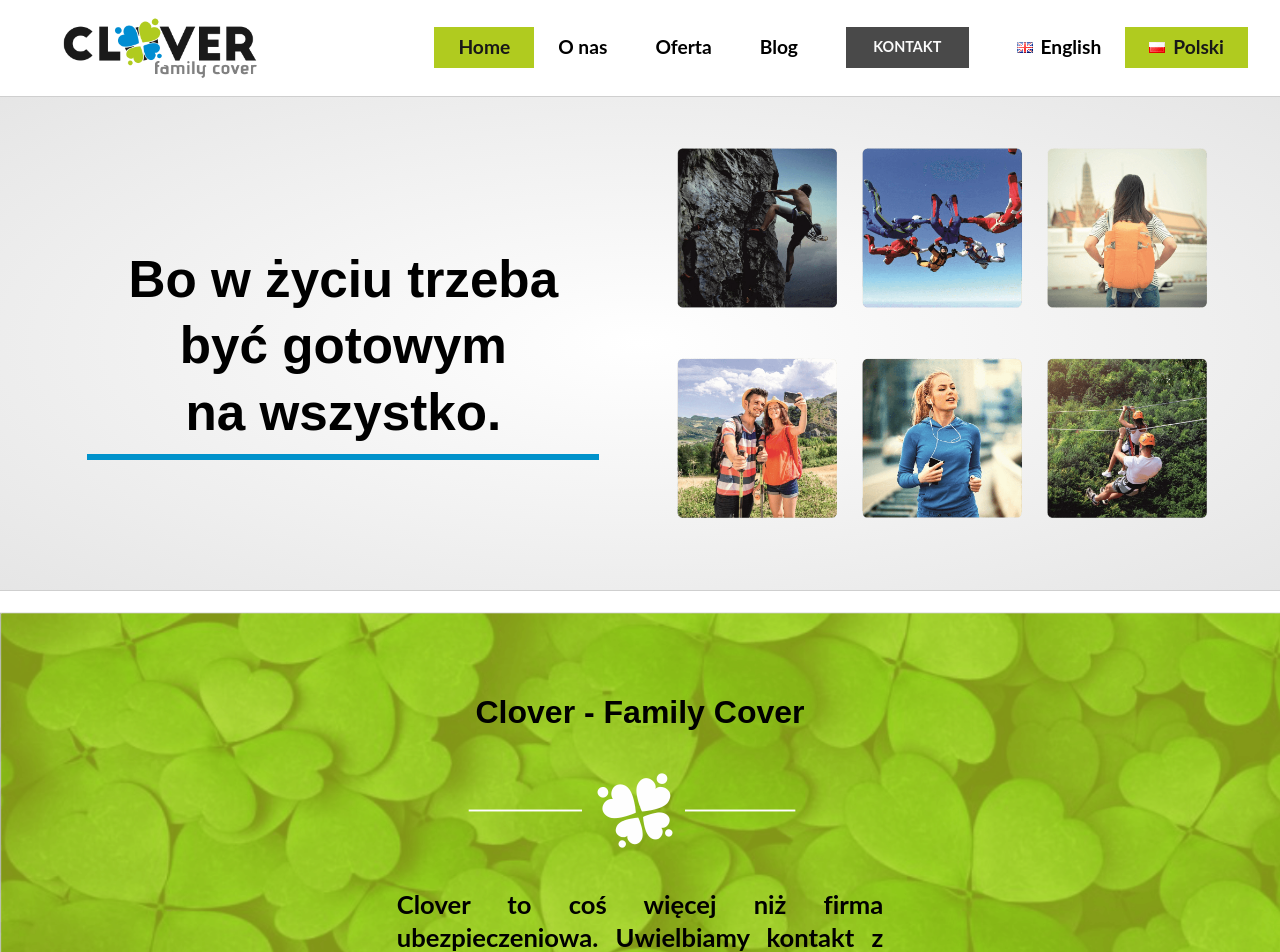
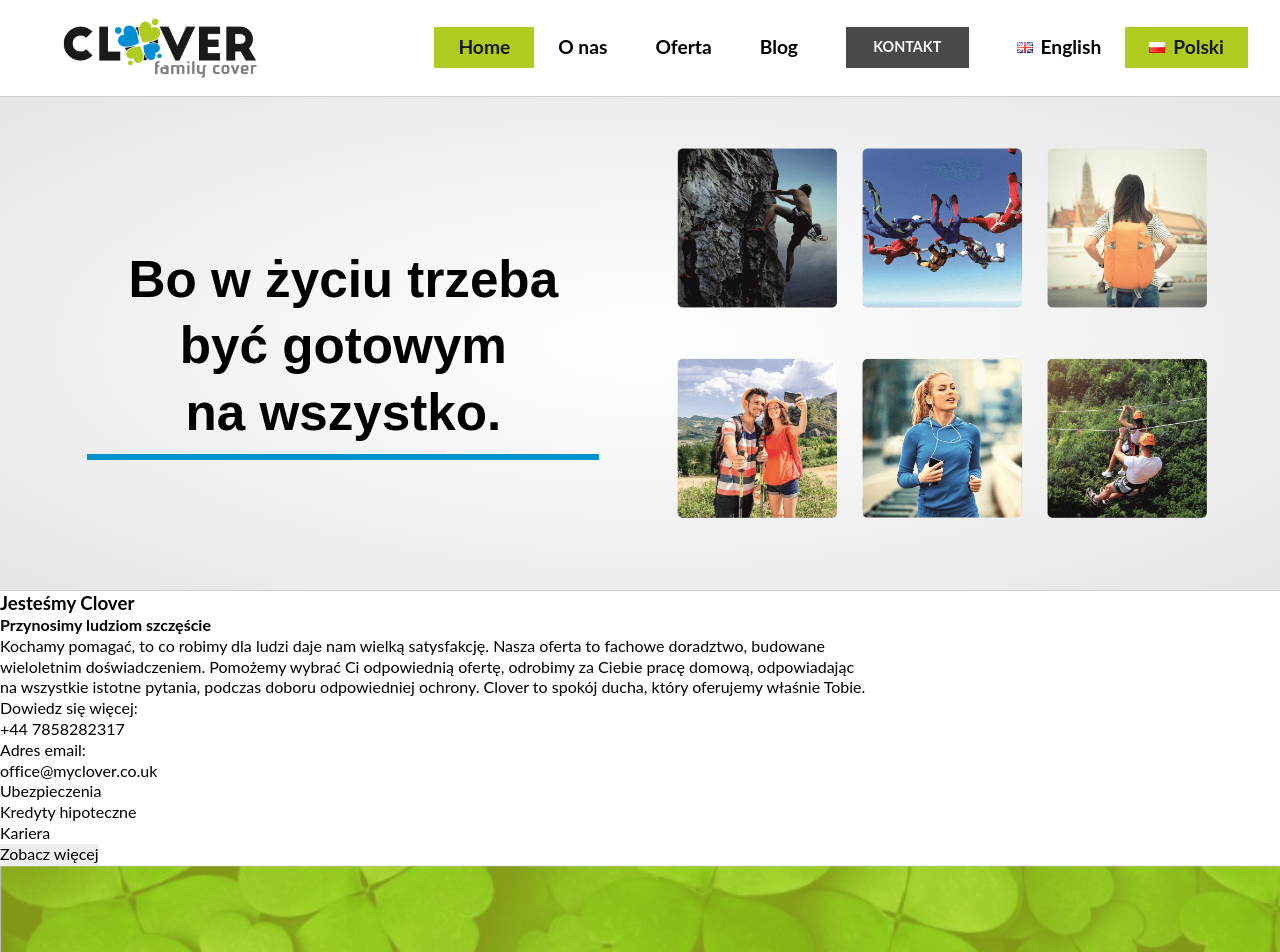
Before and after one commit to TZ-fn/MyClover, a React (Vite) app: page / in a window 1280 px wide. Shown: the top 952 px of the page. Built offline with nearby package versions, Linux system fonts and the light colour scheme; a web font is replaced by a local one.

Commit message:
feat: add text to the AboutSection, fix errors in the translations

```diff
--- a/src/assets/translations/englishTranslation.ts
+++ b/src/assets/translations/englishTranslation.ts
@@ -35,16 +35,16 @@ const englishTranslation = {
       heroOneText: "We are next to You, whenever you need us.",
       heroTwoText: "In life you should be prepared for everything.",
       aboutSection: {
-        header: "We are Clover",
-        subHeader: "We bring people happiness",
+        header: "Jesteśmy Clover",
+        subHeader: "Przynosimy ludziom szczęście",
         mainText:
-          "Kochamy pomagac, to co robimy dla ludzi daje nam wielką satysfakcję. Nasza oferta to fachowe doradztwo, budowane wieloletnim doświadczeniem. Pomożemy wybrać Ci odpowiednią ofertę, odrobimy za Ciebie pracę domową, odpowiadając na wszystkie istotne pytania, podczas doboru odpowiedniej ochrony. Clover to spokój ducha, który oferujemy właśnie Tobie.",
-        learnMore: "Learn more:",
-        emailAddress: "Email address:",
-        iconInsurances: "Insurances",
-        iconMortgages: "Mortgages",
-        iconCareer: "Career",
-        seeMoreBtn: "See more",
+          "We love helping, what we do for people gives us great satisfaction. Our offer is professional advice based on many years of experience. We will help you choose the right offer, we will do your homework for you, answering all important questions when choosing the right protection. Clover is peace of mind that we offer just to you.",
+        learnMore: "Dowiedz się więcej:",
+        emailAddress: "Adres email:",
+        iconInsurances: "Ubezpieczenia",
+        iconMortgages: "Kredyty hipoteczne",
+        iconCareer: "Kariera",
+        seeMoreBtn: "Zobacz więcej",
       },
       aboutBanner:
         "Clover is more than just an insurance company. We love contact with people, and our company wants to provide a timeless service. We offer our time and experience, not only in the field of insurance. We will help you find a convenient home loan offer and secure your dream world. We strongly encourage you to familiarize yourself with our detailed offer.",
--- a/src/assets/translations/polishTranslation.ts
+++ b/src/assets/translations/polishTranslation.ts
@@ -40,7 +40,7 @@ const polishTranslation = {
         header: "Jesteśmy Clover",
         subHeader: "Przynosimy ludziom szczęście",
         mainText:
-          "Kochamy pomagac, to co robimy dla ludzi daje nam wielką satysfakcję. Nasza oferta to fachowe doradztwo, budowane wieloletnim doświadczeniem. Pomożemy wybrać Ci odpowiednią ofertę, odrobimy za Ciebie pracę domową, odpowiadając na wszystkie istotne pytania, podczas doboru odpowiedniej ochrony. Clover to spokój ducha, który oferujemy właśnie Tobie.",
+          "Kochamy pomagać, to co robimy dla ludzi daje nam wielką satysfakcję. Nasza oferta to fachowe doradztwo, budowane wieloletnim doświadczeniem. Pomożemy wybrać Ci odpowiednią ofertę, odrobimy za Ciebie pracę domową, odpowiadając na wszystkie istotne pytania, podczas doboru odpowiedniej ochrony. Clover to spokój ducha, który oferujemy właśnie Tobie.",
         learnMore: "Dowiedz się więcej:",
         emailAddress: "Adres email:",
         iconInsurances: "Ubezpieczenia",
--- a/src/components/AboutSection/AboutSection.tsx
+++ b/src/components/AboutSection/AboutSection.tsx
@@ -4,11 +4,39 @@ import styles from "./AboutSection.module.scss";
 export default function AboutSection() {
   const [translation] = useTranslation();
 
+  const aboutSectionTranslation = translation.pages.home.aboutSection;
+
   return (
     <div className={styles.aboutSectionContainer}>
-      <div className={styles.mainInfoContainer}></div>
-      <div className={styles.iconsContainer}></div>
-      <button className={styles.actionButton}>{}</button>
+      <div className={styles.mainInfoContainer}>
+        <div className={styles.mainInfo}>
+          <h3>{aboutSectionTranslation.header}</h3>
+          <h4>{aboutSectionTranslation.subHeader}</h4>
+          <p>{aboutSectionTranslation.mainText}</p>
+        </div>
+        <div className={styles.contactData}>
+          <div>
+            <p>{aboutSectionTranslation.learnMore}</p>
+            <a>+44 7858282317</a>
+          </div>
+          <div>
+            <p>{aboutSectionTranslation.emailAddress}</p>
+            <a>office@myclover.co.uk</a>
+          </div>
+        </div>
+      </div>
+      <div className={styles.iconsContainer}>
+        <div>
+          <p>{aboutSectionTranslation.iconInsurances}</p>
+        </div>
+        <div>
+          <p>{aboutSectionTranslation.iconMortgages}</p>
+        </div>
+        <div>
+          <p>{aboutSectionTranslation.iconCareer}</p>
+        </div>
+      </div>
+      <button className={styles.actionButton}>{aboutSectionTranslation.seeMoreBtn}</button>
     </div>
   );
 }
```
